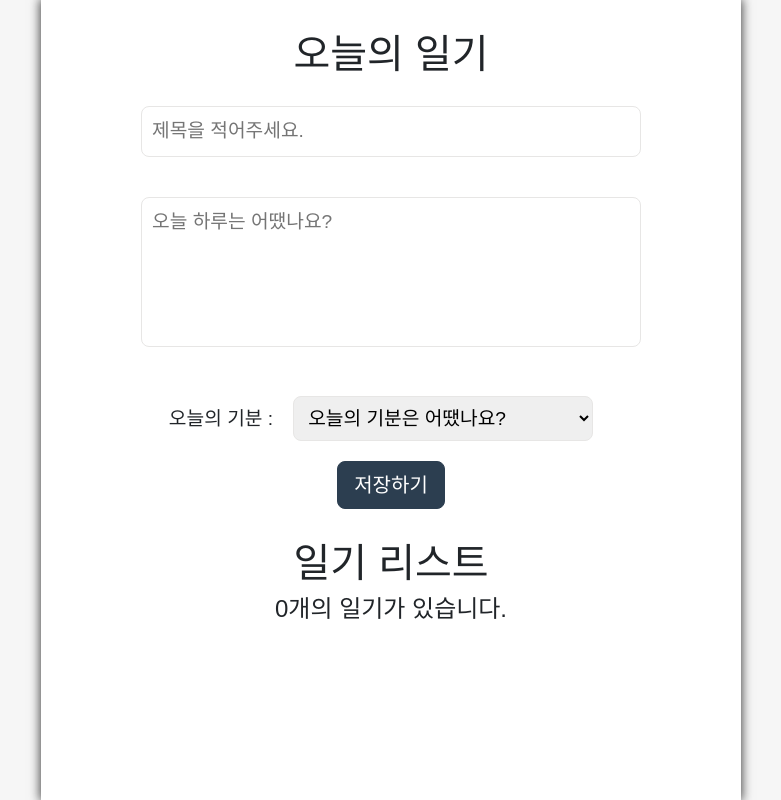
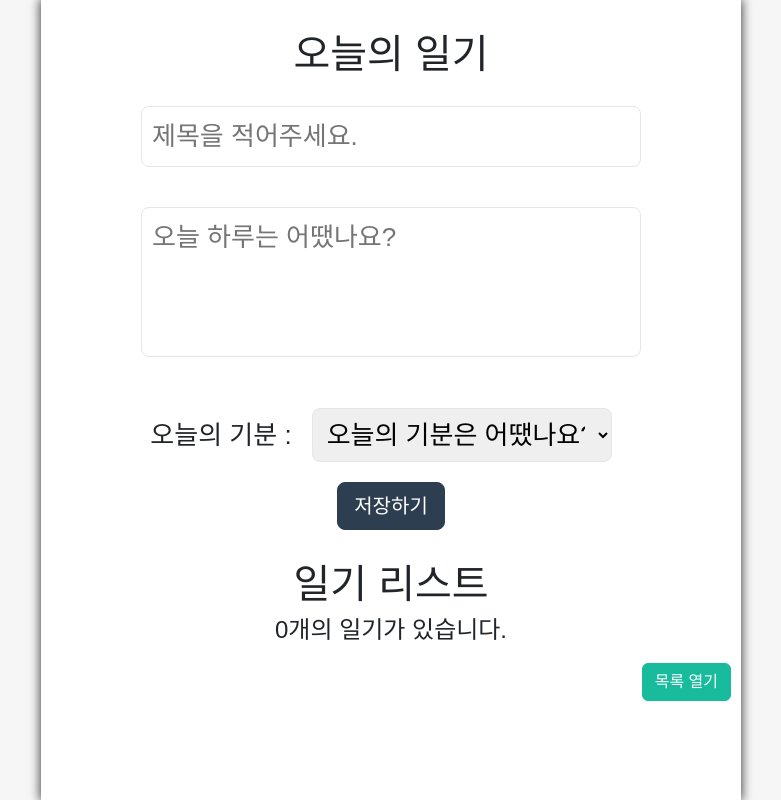
Before and after one commit to rainyel97/simple-diary, a React (Create React App) app: page / in a window 1280 px wide. Shown: the whole page, without its empty margins (249-1030 px from the left). Built offline with nearby package versions, Linux system fonts and the light colour scheme; a web font is replaced by a local one.

Commit message:
목록 토글 버튼 추가

```diff
--- a/src/App.css
+++ b/src/App.css
@@ -8,7 +8,7 @@
   align-items: center;
   box-sizing: border-box;
   font-family: "Dongle", sans-serif;
-  font-size: larger;
+  font-size: 26px;
 }
 
 body {
@@ -70,7 +70,9 @@ h4 {
   padding: 10px;
   border-radius: 8px;
   background-color: #f6f6f6;
+  animation: slidein 1s;
 }
+
 .DiaryItem textarea {
   resize: none;
   outline: none;
@@ -78,21 +80,32 @@ h4 {
   border-radius: 8px;
   border: none solid 1px;
 }
+
 .DiaryItem p {
   margin: 2px;
 }
+
 .DiaryItem button {
   margin: 5px;
 }
+
 .title_info,
 .emotion_info {
   margin: 10px;
   font-weight: bold;
 }
+
 .content_info {
   margin: 10px 3px 12px 3px;
 }
+
 .content_info textarea {
   width: 100%;
   height: 150px;
 }
+
+.modal-btn-container {
+  display: flex;
+  justify-content: flex-end;
+  padding: 10px;
+}
--- a/src/components/DiaryList.js
+++ b/src/components/DiaryList.js
@@ -1,10 +1,23 @@
+import { useState } from "react";
 import DiaryItem from "./DiaryItem";
 
 export default function DiaryList({ diaryData, removeDiary }) {
+  const [modal, setModal] = useState(false);
   return (
     <div className="DiaryList">
       <h2>일기 리스트</h2>
       <h4>{diaryData.length}개의 일기가 있습니다.</h4>
+      <div className="modal-btn-container">
+        <button
+          className="btn btn-success"
+          onClick={() => {
+            setModal((current) => !current);
+          }}
+        >
+          {modal ? "목록 닫기" : "목록 열기"}
+        </button>
+      </div>
+      {modal ? (
         <div>
           {diaryData.map((data) => (
             <DiaryItem
@@ -14,6 +27,7 @@ export default function DiaryList({ diaryData, removeDiary }) {
             />
           ))}
         </div>
+      ) : null}
     </div>
   );
 }
```
Lines whose indentation alone changed are shown as unchanged.
